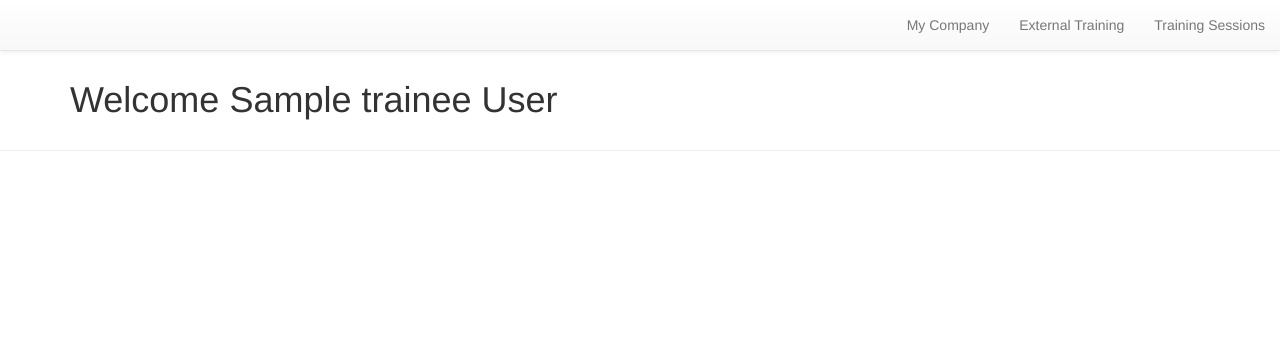
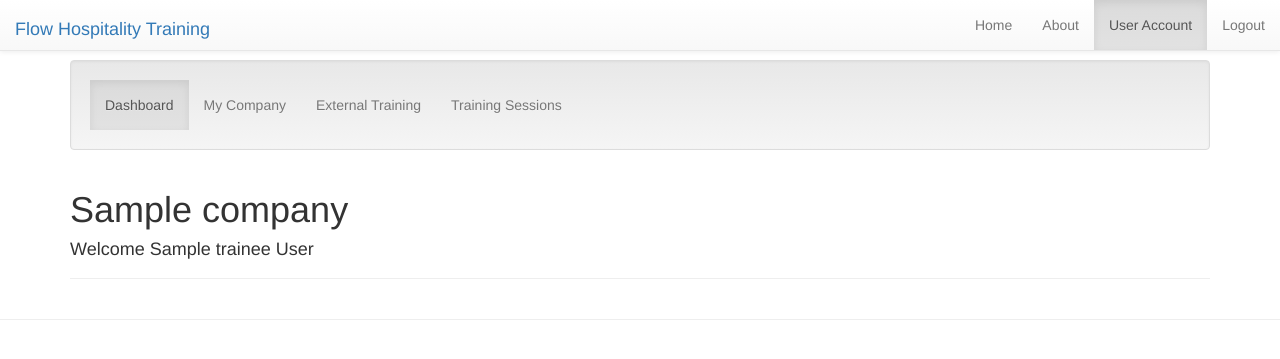
Before and after one commit to Dijals/training_plan_project, a Django app: page /flow_hosp_live/dashboard/1/ in a window 1280 px wide. Shown: the top 359 px of the page. Run offline with Django 3.2, Linux system fonts and the light colour scheme; tables that the repository leaves empty hold one stand-in row (values such as "Sample post"); some libraries are stand-ins or nearby versions.

Commit message:
fully functional dashboard

```diff
--- a/flow_hosp_live/templates/flow_hosp_live/company.html
+++ b/flow_hosp_live/templates/flow_hosp_live/company.html
@@ -32,7 +32,7 @@
 				    <ul class="nav navbar-nav navbar-right">
 				    	<li class="nav"><a href="{% url 'flow_hosp_live:index' %}"> Home </a></li>
 				    	<li class="nav "><a href="{% url 'flow_hosp_live:external_training' user.id %}"> About </a></li>
-				    	<li class="nav "><a href="{% url 'flow_hosp_live:external_training' user.id %}"> User Account </a></li>
+				    	<li class="nav "><a href="{% url 'flow_hosp_live:dashboard' user.id %}"> User Account </a></li>
 				    	<li class="nav cnt-padding"><a href="contact.html"> Logout </a></li>
 				    </ul>
 				</div>
@@ -45,6 +45,7 @@
 					<nav class="well navbar navbar-default " >
 						<div class="tainee">
 						    <ul class="nav navbar-nav">
+						    	<li class="nav "><a href="{% url 'flow_hosp_live:dashboard' user.id %}"> Dashboard </a></li>
 						    	<li class="nav active"><a href="{% url 'flow_hosp_live:company' user.id %}"> My Company </a></li>
 						    	<li class="nav "><a href="{% url 'flow_hosp_live:external_training' user.id %}"> External Training </a></li>
 						    	<li class="nav"><a href="contact.html"> Training Sessions </a></li>
--- a/flow_hosp_live/templates/flow_hosp_live/dashboard.html
+++ b/flow_hosp_live/templates/flow_hosp_live/dashboard.html
@@ -12,29 +12,65 @@
 	<link rel="stylesheet"  href="{% static 'css/site.css' %}"/>
 </head>
 <body>
+	<div id="page" >
+		<header class="container">
 
-		<header class="container">
-			<h1>Welcome {{user.forename}} {{user.surname}}</h1>
 			<nav id="menu" class="navbar navbar-default navbar-fixed-top" >
+				<header class="navbar-header">
+		          	<button class="btn btn-default btn-sm navbar-toggle"
+		                  data-toggle="collapse"
+		                  data-target=".navbar-collapse">
+                      <span class="glyphicon glyphicon-align-justify"></span>
+              		</button>
+
+					<div id="logo " >
+						<h4 class="logo-padding"><a href="{% url 'flow_hosp_live:index' %}">Flow Hospitality Training</a></h4>
+					</div>
+				</header>
 				<div class="navbar-collapse collapse">
 				    <ul class="nav navbar-nav navbar-right">
-				    	<li class="nav"><a href="{% url 'flow_hosp_live:company' user.id %}"> My Company </a></li>
-				    	<li class="nav"><a href="{% url 'flow_hosp_live:external_training' user.id %}"> External Training </a></li>
-				    	<li class="nav cnt-padding"><a href="contact.html"> Training Sessions </a></li>
+				    	<li class="nav"><a href="{% url 'flow_hosp_live:index' %}"> Home </a></li>
+				    	<li class="nav "><a href="{% url 'flow_hosp_live:external_training' user.id %}"> About </a></li>
+				    	<li class="nav active"><a href="{% url 'flow_hosp_live:dashboard' user.id %}"> User Account </a></li>
+				    	<li class="nav cnt-padding"><a href="contact.html"> Logout </a></li>
 				    </ul>
 				</div>
 			</nav>
 		</header>
 
-		<main >
+		<main class="container">
+
+				<section>
+					<nav class="well navbar navbar-default " >
+						<div class="tainee">
+						    <ul class="nav navbar-nav">
+						    	<li class="nav active"><a href="{% url 'flow_hosp_live:dashboard' user.id %}"> Dashboard </a></li>
+						    	<li class="nav "><a href="{% url 'flow_hosp_live:company' user.id %}"> My Company </a></li>
+						    	<li class="nav"><a href="{% url 'flow_hosp_live:external_training' user.id %}"> External Training </a></li>
+						    	<li class="nav"><a href="contact.html"> Training Sessions </a></li>
+						    </ul>
+						</div>
+					</nav>
+				</section>
+				<section class="page-header">
+					<header> <h1> {{user.branch.company.name}}</h1></header>
+					<artical><h4>Welcome {{user.forename}} {{user.surname}} </h4></artical>
+				</section>
+
+
+
+
 		</main>
+		</div>
 		<hr/>
-
 		<footer class="container">
 
 		</footer>
 	</div>
+
 	<script src=" {% static 'jquery-3.2.1.min.js' %}"></script>
+	<script src=" {% static 'bootstrap/js/bootstrap.min.js' %}"></script>
+	<script src=" {% static 'js/site.js' %}"></script>
 
 </body>
 </html>
--- a/flow_hosp_live/templates/flow_hosp_live/external_training.html
+++ b/flow_hosp_live/templates/flow_hosp_live/external_training.html
@@ -32,7 +32,7 @@
 				    <ul class="nav navbar-nav navbar-right">
 				    	<li class="nav"><a href="{% url 'flow_hosp_live:index' %}"> Home </a></li>
 				    	<li class="nav "><a href="{% url 'flow_hosp_live:external_training' user.id %}"> About </a></li>
-				    	<li class="nav "><a href="{% url 'flow_hosp_live:external_training' user.id %}"> User Account </a></li>
+				    	<li class="nav"><a href="{% url 'flow_hosp_live:dashboard' user.id %}"> User Account </a></li>
 				    	<li class="nav cnt-padding"><a href="contact.html"> Logout </a></li>
 				    </ul>
 				</div>
@@ -45,6 +45,7 @@
 					<nav class="well navbar navbar-default " >
 						<div class="tainee">
 						    <ul class="nav navbar-nav">
+						    	<li class="nav "><a href="{% url 'flow_hosp_live:dashboard' user.id %}"> Dashboard </a></li>
 						    	<li class="nav"><a href="{% url 'flow_hosp_live:company' user.id %}"> My Company </a></li>
 						    	<li class="nav active"><a href="{% url 'flow_hosp_live:external_training' user.id %}"> External Training </a></li>
 						    	<li class="nav"><a href="contact.html"> Training Sessions </a></li>
```
